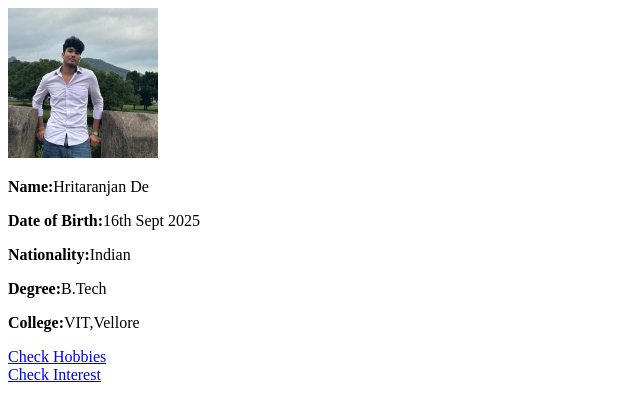
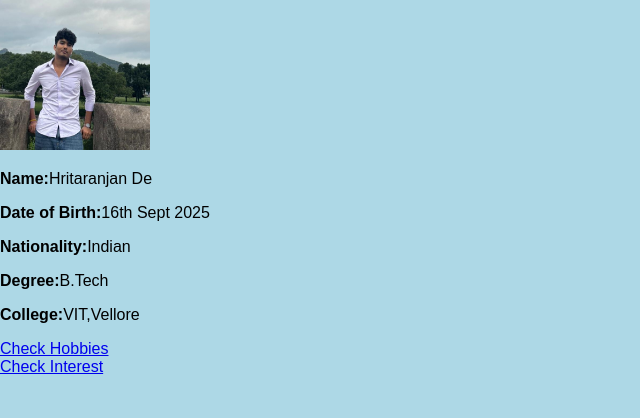
Before and after one commit to hrt16/Web_prgm, a plain HTML site: page index.html in a window 1280 px wide. Shown: the whole page, without its empty margins (0-640 px from the left). Drawn offline with Linux system fonts and the light colour scheme.

Commit message:
Change background color to light blue and add styles
Updated the background color and added CSS styles.

```diff
--- a/index.html
+++ b/index.html
@@ -5,9 +5,14 @@
     <meta charset="UTF-8">
     <meta name="viewport" content="width=device-width, initial-scale=1.0">
     <title>HRIT</title>
-   <style>
-      background-colour="pink"
-   </style>
+    <style>
+        body {
+            background-color: lightblue;
+            margin: 0;
+            padding: 0;
+            font-family: Arial, sans-serif;
+        }
+    </style>
 </head>
 <body>
    <img src="IMG-20251202-WA0052(1).jpg" attibute="Random" width="150" height="150">
```
